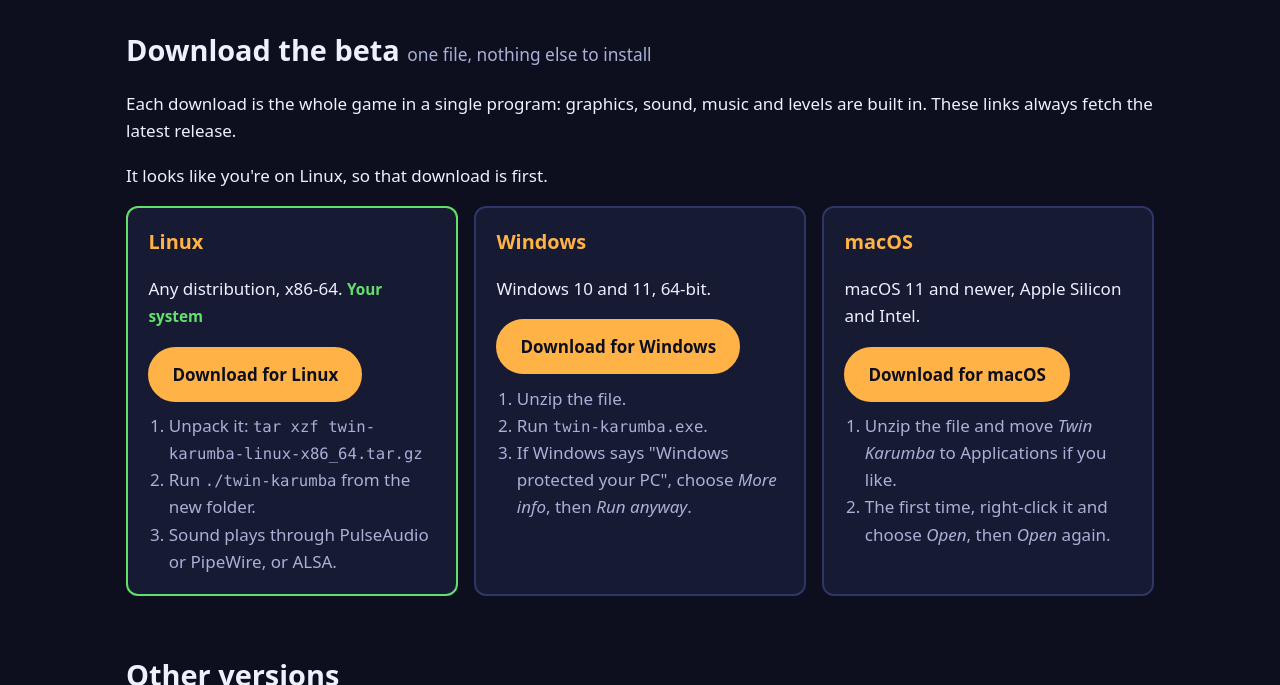
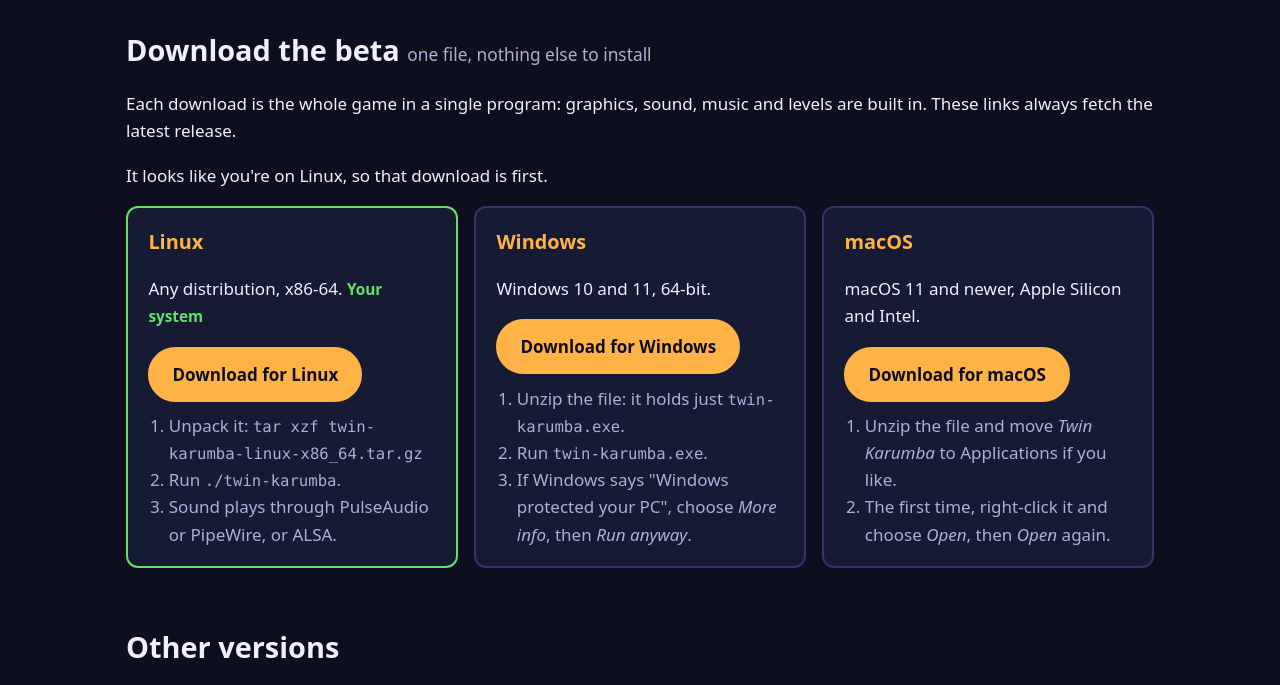
Before and after one commit to nelg/twin-karumba, a plain HTML site: page download.html in a window 1280 px wide. Shown: the part 63-748 px from the top of the page. Drawn offline with Linux system fonts and the light colour scheme.

Commit message:
Download page: the archives now hold just the game
Co-Authored-By: Claude Opus 5.5 <noreply@anthropic.com>
Claude-Session: https://claude.ai/code/session_014havhETGBYFwKEE9e8sYHm

```diff
--- a/download.html
+++ b/download.html
@@ -35,7 +35,7 @@
         <p>Windows 10 and 11, 64-bit. <span class="yours" hidden>Your system</span></p>
         <div class="buttons"><a class="btn" href="https://github.com/nelg/twin-karumba/releases/latest/download/twin-karumba-windows-x86_64.zip">Download for Windows</a></div>
         <ol>
-          <li>Unzip the file.</li>
+          <li>Unzip the file: it holds just <code>twin-karumba.exe</code>.</li>
           <li>Run <code>twin-karumba.exe</code>.</li>
           <li>If Windows says "Windows protected your PC", choose <em>More info</em>, then <em>Run anyway</em>.</li>
         </ol>
@@ -55,7 +55,7 @@
         <div class="buttons"><a class="btn" href="https://github.com/nelg/twin-karumba/releases/latest/download/twin-karumba-linux-x86_64.tar.gz">Download for Linux</a></div>
         <ol>
           <li>Unpack it: <code>tar xzf twin-karumba-linux-x86_64.tar.gz</code></li>
-          <li>Run <code>./twin-karumba</code> from the new folder.</li>
+          <li>Run <code>./twin-karumba</code>.</li>
           <li>Sound plays through PulseAudio or PipeWire, or ALSA.</li>
         </ol>
       </div>
```
